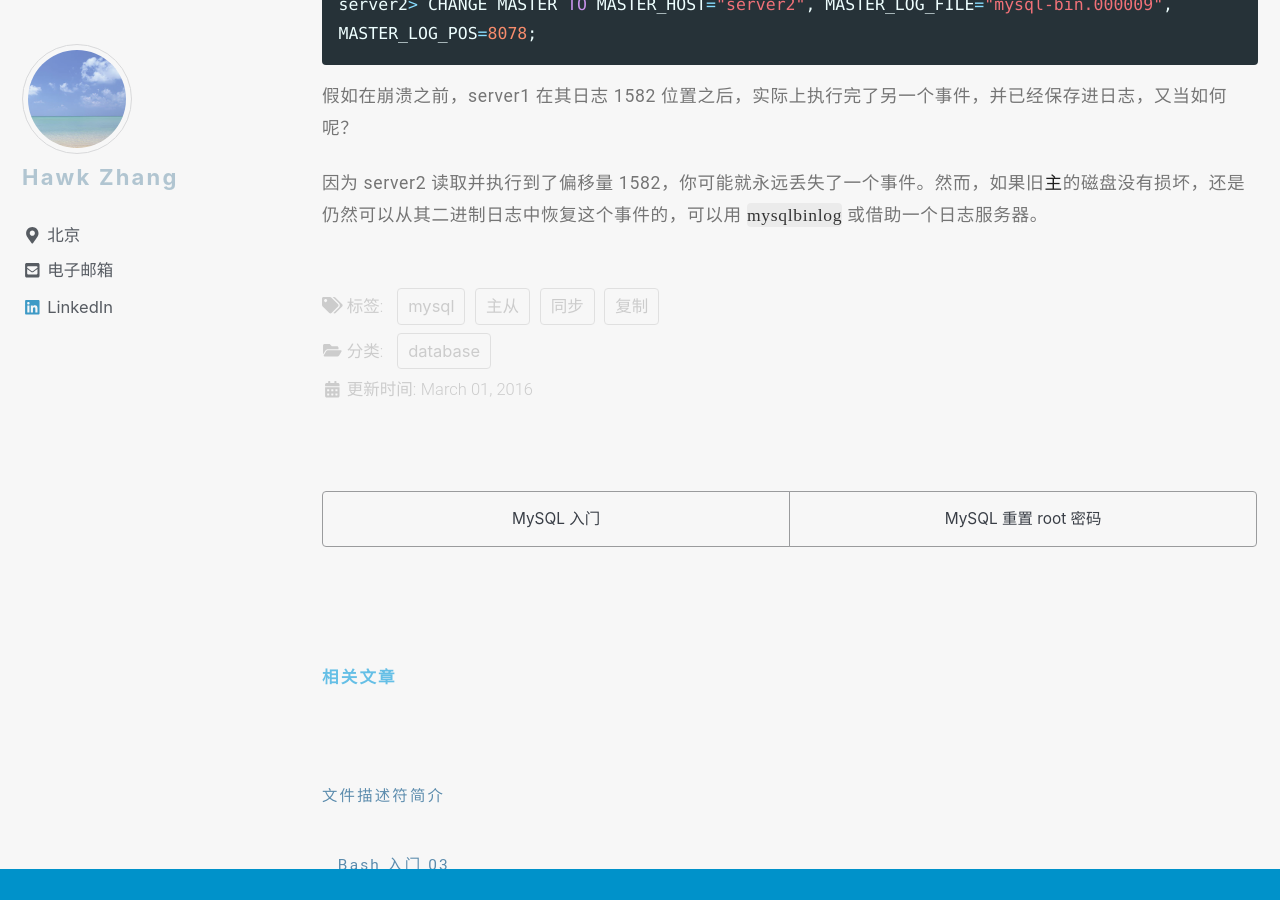
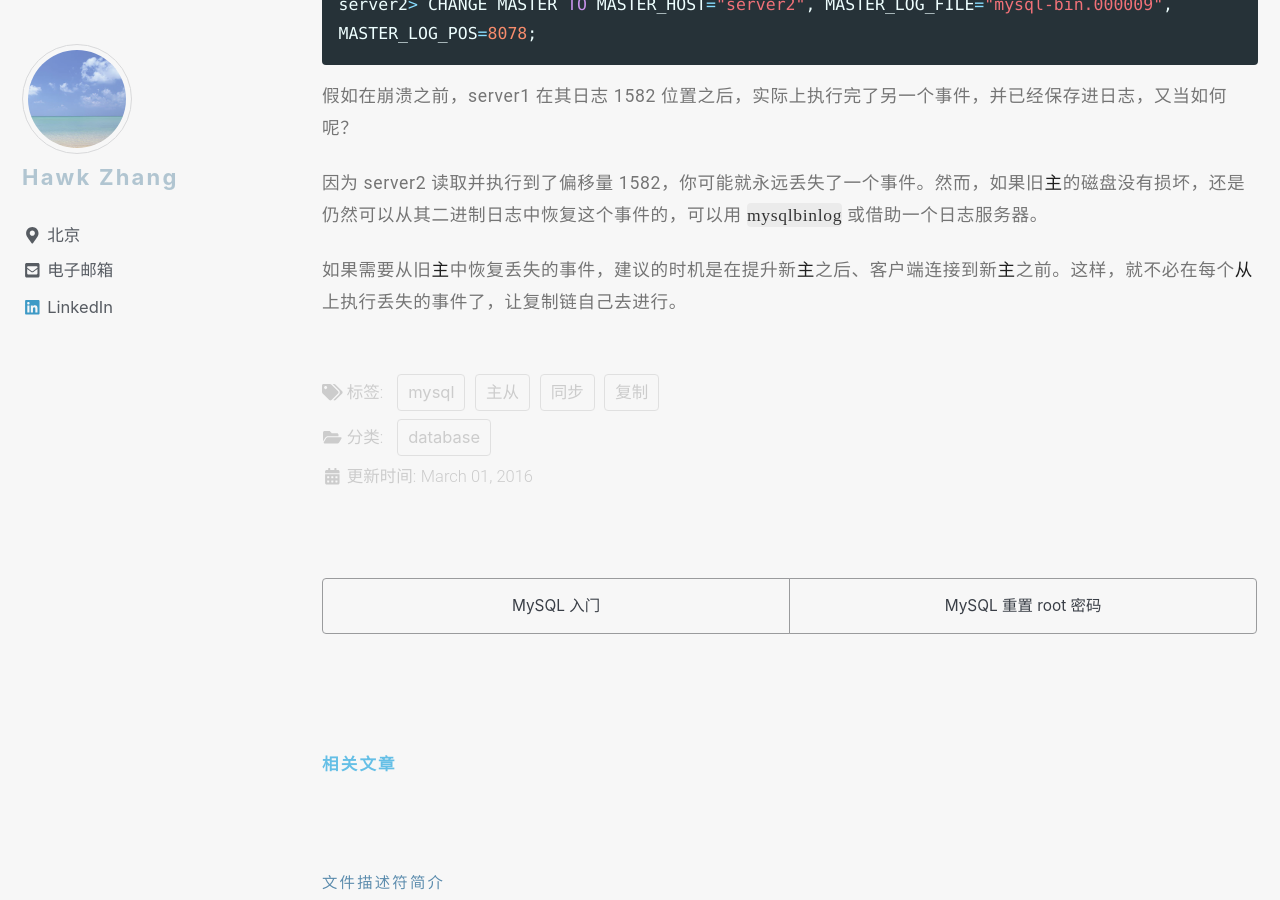
Before and after one commit to narru888/linotes_note, a Jekyll site: the page built from _posts/mysql/2016-03-01-master.slave.md, in a window 1280 px wide and 900 px high, scrolled down 54158 px. Built offline with Jekyll 4.4.1, drawn with Linux system fonts in a browser that asks for light colours; nearby versions of some CDN libraries; a script that is not in the unit is left out.

Commit message:
update on 2018-08-16 15:00:01 CST

```diff
--- a/_posts/mysql/2016-03-01-master.slave.md
+++ b/_posts/mysql/2016-03-01-master.slave.md
@@ -1674,3 +1674,5 @@ MASTER_LOG_POS=8078;
 假如在崩溃之前，server1 在其日志 1582 位置之后，实际上执行完了另一个事件，并已经保存进日志，又当如何呢？
 
 因为 server2 读取并执行到了偏移量 1582，你可能就永远丢失了一个事件。然而，如果旧*主*的磁盘没有损坏，还是仍然可以从其二进制日志中恢复这个事件的，可以用 `mysqlbinlog` 或借助一个日志服务器。
+
+如果需要从旧*主*中恢复丢失的事件，建议的时机是在提升新*主*之后、客户端连接到新*主*之前。这样，就不必在每个*从*上执行丢失的事件了，让复制链自己去进行。
```
